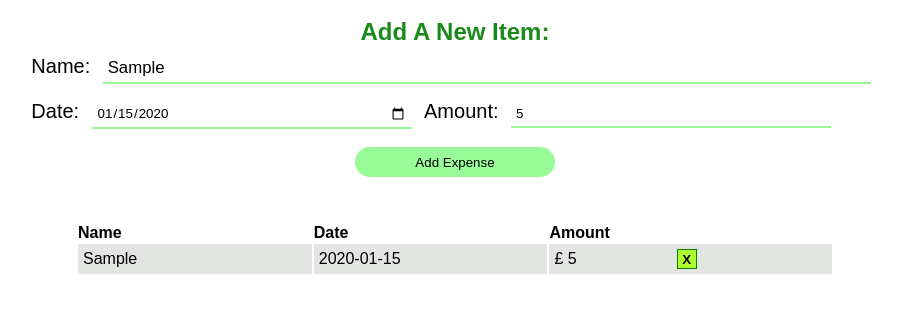
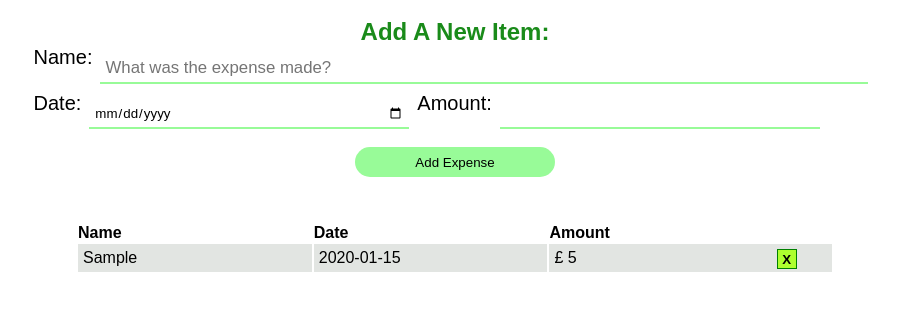
Before and after one commit to Daprojects1/expense-tracker, a website: page index.html in a window 1280 px wide. Both pictures are taken after typing "Sample", "2020-01-15", "5" into the empty fields and a click on the button "Add Expense". Shown: the part 98-410 px from the top of the page, without its empty margins (185-1087 px from the left). Drawn offline with Linux system fonts and the light colour scheme.

Commit message:
complete working project

```diff
--- a/index.html
+++ b/index.html
@@ -14,17 +14,19 @@
     <main class="flex">
         <form class="flex">
             <h2>Add A New Item:</h2>
-            <div>
-                <label for="userExpense">Name:</label>
-                <input type="text" placeholder="What was the expense made?" name="userText" id="userExpense" >
-                <div class="innerInput">
+            <div class="expenseTrack">
+                <div class="hundred flex">
+                    <label for="userExpense">Name:</label>
+                    <input type="text" placeholder="What was the expense made?" name="userText" id="userExpense" required>
+                </div>
+                <div class="innerInput flex">
                     <label for="userdate">Date:</label>
-                    <input type="date" name="user_date" id="userdate" >
+                    <input type="date" name="user_date" id="userdate" required>
                     <label for="new-numb">Amount:</label>
-                    <input type="number" name="newNumb" id="new-numb" min="1" >
+                    <input type="number" name="newNumb" id="new-numb" min="1" required>
                 </div>
             </div>
-            <button class="mainbtn">Add Expense</button>
+            <button class="mainbtn" type="submit">Add Expense</button>
         </form>
         <table>
             <tr>
--- a/script.js
+++ b/script.js
@@ -7,23 +7,35 @@ let table = document.querySelector("table")
 
 let newRow = [itemName, date, amount];
 
+
 const addExpense = (e)=> {
     e.preventDefault();
     firstTRow.remove();
+      if (itemName.value.length > 0 && date.value.length > 0 && amount.value.length > 0){
         let newTrow = document.createElement("tr")
         newRow.forEach((item)=>{
           let newTdc = document.createElement("td")
           newTrow.appendChild(newTdc)
           newTdc.innerHTML= item.value;
           if (item === newRow[2]){
+              newTdc.classList.add("relative");
             newTdc.innerHTML = "£"+ " "+item.value
             let newbtn = document.createElement("button")
             newbtn.classList.add("color")
+            newbtn.classList.add("newBtn")
             newbtn.innerHTML= "X";
             newTdc.appendChild(newbtn)
+            newbtn.addEventListener("click", (e)=> {
+                 e.preventDefault();
+                newTrow.remove();
+            })
+            table.appendChild(newTrow)
        }
-      table.appendChild(newTrow)
         })
+      }
+      itemName.value= "";
+      date.value="";
+      amount.value="";
 }
 
 mainBtn.addEventListener("click", addExpense)
--- a/style.css
+++ b/style.css
@@ -90,11 +90,19 @@ tr > td{
 .displayNone {
    display: none;
 }
-
-button{
+.relative {
+    position: relative;
+}
+.newBtn{
+    position: absolute;
     width: 20px;
     height:20px;
-    margin-left: 100px;
+    margin-left: 75px;
+}
+@media screen and (min-width:720px){
+    .newBtn{
+        margin-left: 200px;
+    }
 }
 
 .color {
```
Lines whose indentation alone changed are shown as unchanged.
